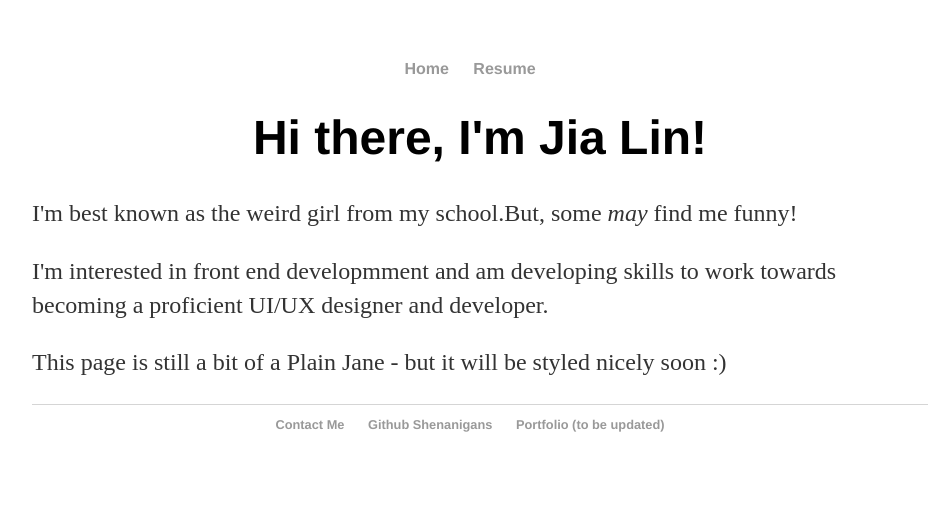
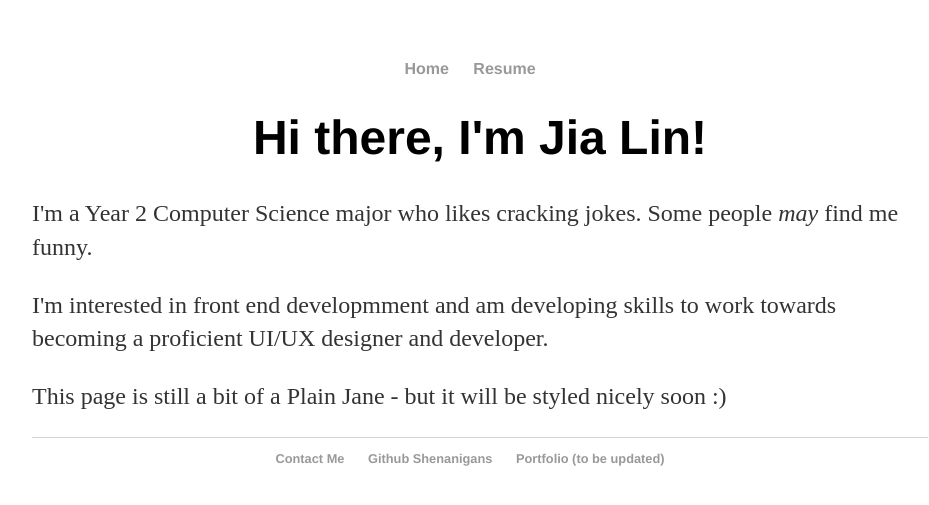
Before and after one commit to jlin95/jlin95.github.io, a Jekyll site: the page index.html, which Jekyll copies as it is, in a window 1280 px wide. Shown: the top 505 px of the page, without its empty margins (160-1089 px from the left). Built offline with Jekyll 4.4.1, drawn with Linux system fonts in a browser that asks for light colours.

Commit message:
Update index.html

```diff
--- a/index.html
+++ b/index.html
@@ -18,7 +18,7 @@
 		<div class="container">
     		<div class="blurb">
         		<h1>Hi there, I'm Jia Lin!</h1>
-				<p>I'm best known as the weird girl from my school.But, some <em>may</em> find me funny!</p>
+				<p>I'm a Year 2 Computer Science major who likes cracking jokes. Some people <em>may</em> find me funny. </p>
 				<p>I'm interested in front end developmment and am developing skills to work towards becoming a
 				proficient UI/UX designer and developer. </p>
 				<p>This page is still a bit of a Plain Jane - but it will be styled nicely soon :)</p>
```
